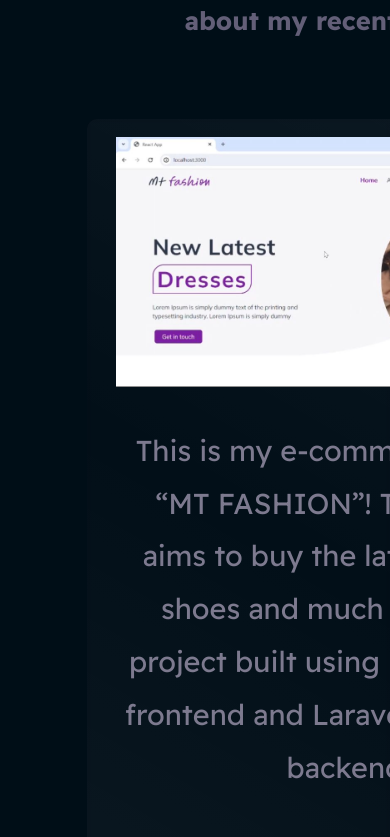
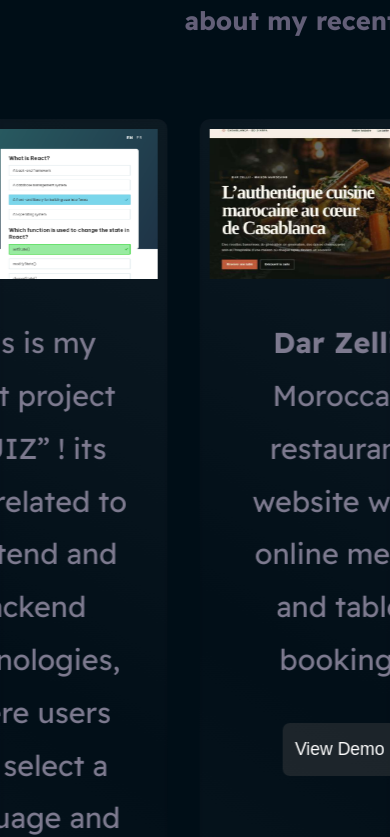
Before and after one commit to aymanemt1/myresume, a React (Create React App) app in the folder portfolio/: page / in a window 390 px wide. Shown: the part 7028-7865 px from the top of the page. Built offline with nearby package versions, Linux system fonts and the light colour scheme.

Commit message:
Projects as auto-sliding carousel in one row

```diff
--- a/portfolio/src/Composant/Projects/Project.css
+++ b/portfolio/src/Composant/Projects/Project.css
@@ -7,19 +7,52 @@
     line-height: 30px;
 }
 
-.projects{
-    display: flex;
-    flex-wrap: wrap;
-    width: 90%;
-    margin:5.5% 0 10% 5%;
-	font-family: 'Readex Pro', sans-serif;
-    justify-content: space-evenly;
-
-
+.projects-slider{
+    overflow: hidden;
+    width: 94%;
+    margin: 4% auto 10%;
+    font-family: 'Readex Pro', sans-serif;
 }
 
-.projects .project-card{
-    margin-bottom: 3rem;
+.projects-track{
+    display: flex;
+    gap: 2rem;
+    width: max-content;
+    animation: projects-slide 45s linear infinite;
+}
+
+.projects-slider:hover .projects-track{
+    animation-play-state: paused;
+}
+
+@keyframes projects-slide{
+    from{ transform: translateX(0); }
+    to{ transform: translateX(calc(-50% - 1rem)); }
+}
+
+.projects-track .project-card{
+    width: 300px;
+    flex-shrink: 0;
+    margin-bottom: 0;
+}
+
+.projects-track .project-card #project_img{
+    width: 100%;
+    height: 170px;
+    object-fit: cover;
+    margin-left: 0;
+}
+
+.projects-track .card-btns{
+    text-align: center;
+}
+
+.projects-track .code-btn,
+.projects-track .demo-btn{
+    width: 44%;
+    margin: 0.5rem 2%;
+    padding: 8px;
+    font-size: 0.9rem;
 }
 
 .project-card{
@@ -78,26 +111,21 @@
    margin-left: 4.8rem;
    margin-bottom: 5rem;
     }
-    .projects{
-       display: block;
+    .projects-slider{
+        width: 100%;
     }
-    .project-card{
-        width: 31.4rem;
-        margin-bottom: 30%;
-        margin-left: 4.2rem;
+    .projects-track .project-card{
+        width: 260px;
     }
-    .project-card #project_img{
-     width: 29.3rem ;
-     margin-left: 1.2rem;
-     margin-top: 0.5rem;
-
+    .projects-track .project-card #project_img{
+        height: 150px;
     }
-   .code-btn,.demo-btn{
-    font-size: 1.3rem;
-    width: 20rem;
-    padding: 1.3rem;
-    margin-left: 6rem;
-    margin-top: 1rem;
+   .projects-track .code-btn,
+   .projects-track .demo-btn{
+    font-size: 1.1rem;
+    width: 44%;
+    padding: 1rem 0.5rem;
+    margin: 0.5rem 2%;
 
     }
 
--- a/portfolio/src/Composant/Projects/Project.js
+++ b/portfolio/src/Composant/Projects/Project.js
@@ -61,56 +61,57 @@
     lang.id == langue
   ))
 
+  const mainProjects = [
+    {
+      key: 'mt-fashion',
+      img: require('../../Assets/Projects/project1.jpg'),
+      desc: Project.description1,
+      code: 'https://github.com/aymanemt1/PRJ-FASHION.git',
+      demo: 'https://www.linkedin.com/posts/aymanemoutoute1_reactjs-laravel-api-activity-7145123304230572032-RSj2?utm_source=share&utm_medium=member_ios',
+    },
+    {
+      key: 'quiz',
+      img: require('../../Assets/Projects/prj2.png'),
+      desc: Project.description2,
+      code: 'https://github.com/aymanemt1/Quiz_App.git',
+      demo: 'https://aymanemt1.github.io/Quiz_App/',
+    },
+  ]
+
+  const demoCards = DEMOS.map((demo) => ({
+    key: demo.slug,
+    img: DEMO_IMAGES[demo.slug],
+    name: demo.name,
+    desc: langue == 'fr' ? demo.fr : demo.en,
+    demo: DEMO_BASE + demo.slug + '/',
+  }))
+
+  const allCards = [...mainProjects, ...demoCards]
+
+  const renderCard = (c) => (
+    <div className="project-card" key={c.key}>
+      <img src={c.img} id='project_img' alt={c.name || 'project'} />
+      <p>{c.name ? <><strong>{c.name}</strong><br /></> : null}{c.desc}</p>
+      <div className="card-btns">
+        {c.code && <a href={c.code} target="_blank" rel="noreferrer"><button className='code-btn'>View Code</button></a>}
+        <a href={c.demo} target="_blank" rel="noreferrer"><button className='demo-btn'>View Demo</button></a>
+      </div>
+    </div>
+  )
+
   return (
     <>
       <h1><span style={{ borderBottom: '3px solid #6856E0' }}> {Project.title} </span></h1>
       <h4 className='topProject'>{Project.sous_title}</h4>
 
-      <div className="projects" >
-
-        <div className="project-card" data-aos="zoom-out"
-          data-aos-duration="700">
-          <img src={require('../../Assets/Projects/project1.jpg')} id='project_img' />
-          <p>{Project.description1}
-          </p>
-
-          <a href='https://github.com/aymanemt1/PRJ-FASHION.git'><button className='code-btn'>View Code</button></a>
-          <a href='https://www.linkedin.com/posts/aymanemoutoute1_reactjs-laravel-api-activity-7145123304230572032-RSj2?utm_source=share&utm_medium=member_ios'><button className='demo-btn'>View Demo</button></a>
-
+      <div className="projects-slider" data-aos="zoom-out" data-aos-duration="700">
+        <div className="projects-track">
+          {[0, 1].map((copy) => (
+            <React.Fragment key={copy}>
+              {allCards.map((c) => renderCard({ ...c, key: `${c.key}-${copy}` }))}
+            </React.Fragment>
+          ))}
         </div>
-
-        <div className="project-card" data-aos="zoom-out"
-          data-aos-duration="700">
-          <img src={require('../../Assets/Projects/prj2.png')} id='project_img' />
-
-          <p>{Project.description2}
-          </p>
-
-
-          <a href='https://github.com/aymanemt1/Quiz_App.git'><button className='code-btn'>View Code</button></a>
-          <a href='https://aymanemt1.github.io/Quiz_App/'><button className='demo-btn'>View Demo</button></a>
-        </div>
-         {/* <div className="project-card" data-aos="zoom-out"
-          data-aos-duration="700">
-          <img src={require('../../Assets/Projects/project1.jpg')} id='project_img' />
-
-          <p>This is my react project "QUIZ” !  it's quiz related to frontend and backend technologies, where users can select a language and likely be presented with questions related to that language..
-          </p>
-
-
-          <a href='https://github.com/aymanemt1/PRJ-FASHION.git'><button className='code-btn'>View Code</button></a>
-          <a href='https://github.com/aymanemt1/PRJ-FASHION.git'><button className='demo-btn'>View Demo</button></a>
-        </div> */}
-
-        {DEMOS.map((demo) => (
-          <div className="project-card" data-aos="zoom-out"
-            data-aos-duration="700" key={demo.slug}>
-            <img src={DEMO_IMAGES[demo.slug]} id='project_img' alt={demo.name} />
-            <p><strong>{demo.name}</strong><br />{langue == 'fr' ? demo.fr : demo.en}
-            </p>
-            <a href={DEMO_BASE + demo.slug + '/'} target="_blank" rel="noreferrer"><button className='demo-btn'>View Demo</button></a>
-          </div>
-        ))}
       </div>
     </>
   )
```
